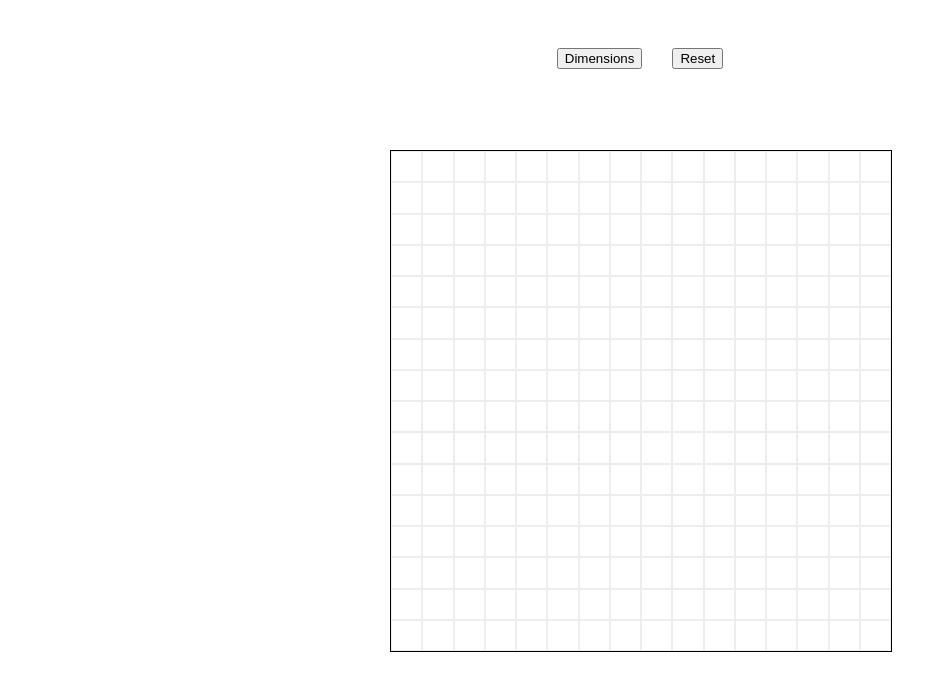
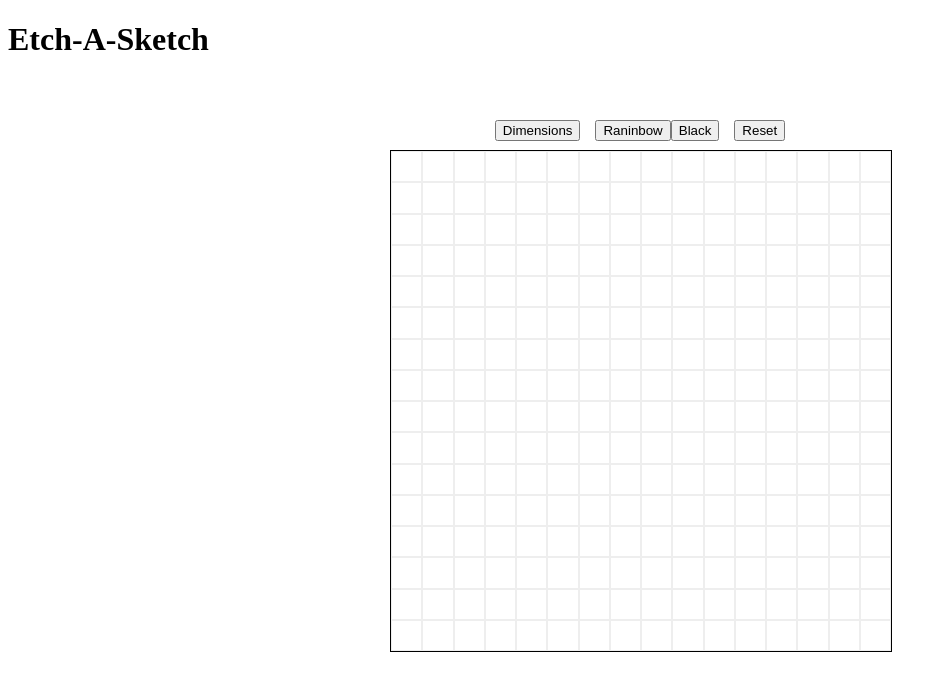
Before and after one commit to Dayo-Akinsola/Etch-a-Sketch, a plain HTML site: page index.html in a window 1280 px wide. Shown: the whole page, without its empty margins (0-947 px from the left). Drawn offline with Linux system fonts and the light colour scheme.

Commit message:
Added a heading and a black and rainbow button

```diff
--- a/index.html
+++ b/index.html
@@ -8,8 +8,11 @@
     <script type="module" src="etchASketch.js" defer></script>
 
     <body>
+        <h1 class="main-title">Etch-A-Sketch</h1>
         <div class="buttons">
             <button id="gridDimensions">Dimensions</button>
+            <button id="rainbowMode">Raninbow</button>
+            <button id="blackMode">Black</button>
             <button id="resetButton">Reset</button>
         </div>
         <div class="container">
```
